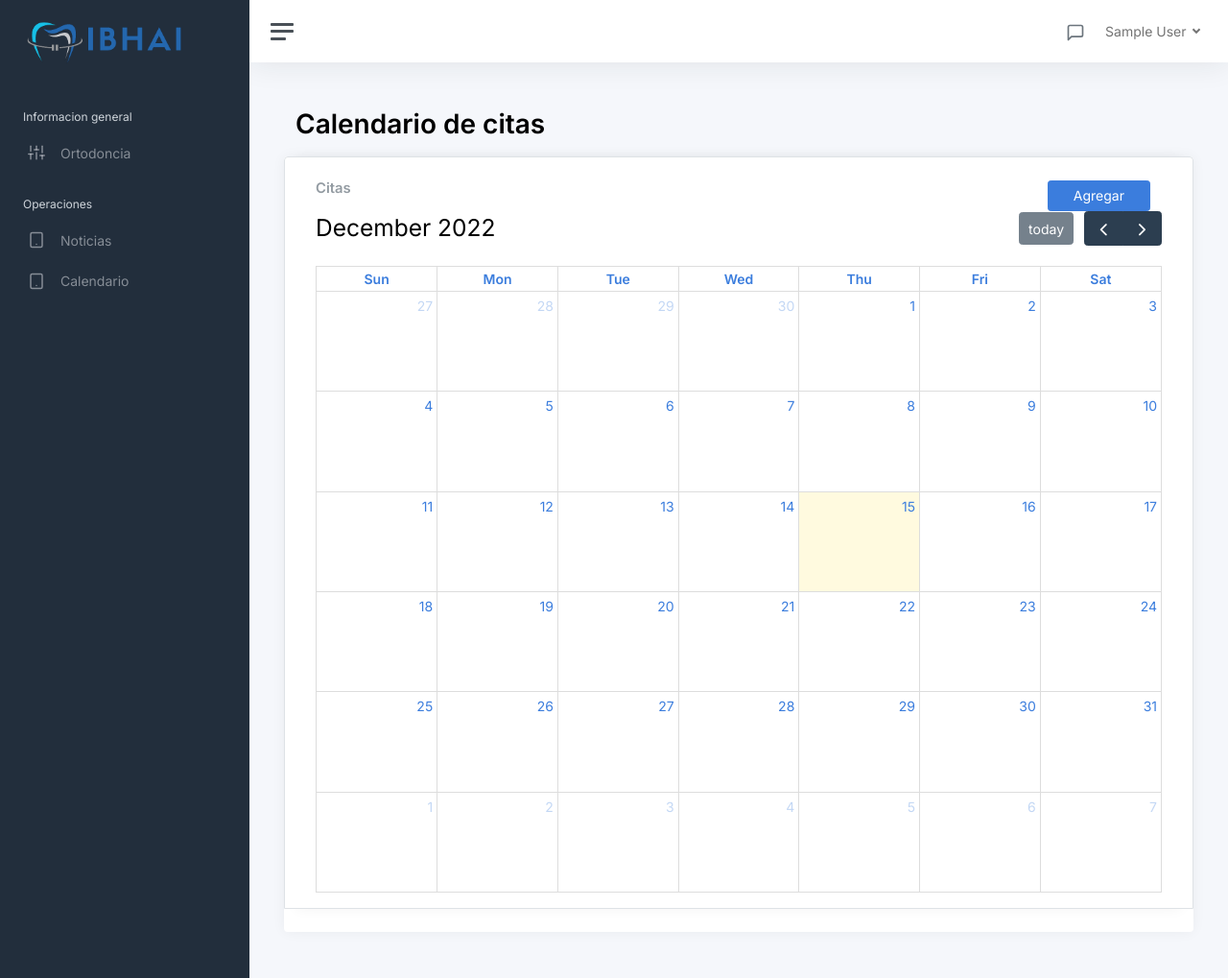
After one commit to ErnestoAmayaRocha/DentistaIbhai, a PHP site: page /admin/calendario.php in a window 1280 px wide. The commit adds this page. Shown: the whole page at 96% size. Run offline with PHP 8.4, Linux system fonts and the light colour scheme; the visitor is signed in with stand-in values (Sample User, id 1); lists and menus that the app fills with data are empty; some libraries are stand-ins or nearby versions.

Commit message:
calendario

```diff
--- /dev/null
+++ b/admin/calendario.php
@@ -0,0 +1,88 @@
+<?php
+
+include('./db/session-validate.php');
+
+?>
+
+<!DOCTYPE html>
+<html lang="en">
+
+<head>
+    <meta charset="utf-8">
+    <meta http-equiv="X-UA-Compatible" content="IE=edge">
+    <meta name="viewport" content="width=device-width, initial-scale=1, shrink-to-fit=no">
+
+    <link rel="preconnect" href="https://fonts.gstatic.com">
+    <link rel="shortcut icon" href="../assets/img/logo_DMSP.png" />
+
+<!-- calendar -->
+    <script src="https://cdn.jsdelivr.net/npm/fullcalendar@5.10.1/main.js"></script>
+    <link rel="stylesheet" href="https://cdn.jsdelivr.net/npm/fullcalendar@5.10.1/main.css">
+    <script src="https://cdn.jsdelivr.net/npm/fullcalendar@5.10.1/locales-all.js"></script>
+
+
+
+<!--  -->
+    <link rel="canonical" href="https://demo-basic.adminkit.io/" />
+
+    <title>Administración | IBHAI</title>
+
+    <link href="./assets/css/app.css" rel="stylesheet">
+    <link href="https://fonts.googleapis.com/css2?family=Inter:wght@300;400;600&display=swap" rel="stylesheet">
+</head>
+
+<body>
+
+
+<script>
+
+document.addEventListener('DOMContentLoaded', function() {
+  var calendarEl = document.getElementById('calendar');
+  var calendar = new FullCalendar.Calendar(calendarEl, {
+    initialView: 'dayGridMonth'
+  });
+  calendar.render();
+});
+
+</script>
+    <div class="wrapper">
+        <?php include './components/sidebar.php' ?>
+
+        <div class="main">
+
+            <?php include './components/navbar.php' ?>
+
+            <main class="content">
+                <div class="container-fluid p-0">
+
+                    <h1 class="h1 mb-3 fw-bolder">Calendario de citas</h1>
+
+                    <div class="row">
+
+                        <div class="card">
+                            <div class="card flex-fill">
+                                <div class="card-header row d-flex pt-4 border border-bottom border-1">
+                                    <div class="col-md-6">
+                                        <h5 class="card-title mb-0">Citas</h5>
+                                    </div>
+                                    <div class="col-md-6 row d-flex justify-content-end">
+                                        <a class="btn btn-primary col-md-3" href="#">Agregar</a>
+                                    </div>
+                                    <div id='calendar'></div>
+                                </div>
+
+                            </div>
+                        </div>
+                    </div>
+                </div>
+            </main>
+        </div>
+    </div>
+
+    <script src="./assets/js/app.js"></script>
+    <?php include('../components/swal.php') ?>
+
+
+</body>
+
+</html>
--- a/admin/components/sidebar.php
+++ b/admin/components/sidebar.php
@@ -11,21 +11,21 @@
                 Informacion general
             </li>
 
-            <li class="sidebar-item">
+          <!--   <li class="sidebar-item">
                 <a class="sidebar-link" href="bitacora.php">
                     <i class="align-middle" data-feather="sliders"></i> <span class="align-middle">Bitácora digital</span>
                 </a>
-            </li>
+            </li> -->
             <li class="sidebar-item">
-                <a class="sidebar-link" href="reportes.php">
-                    <i class="align-middle" data-feather="sliders"></i> <span class="align-middle">Reportes general</span>
+                <a class="sidebar-link" href="ortodoncia.php">
+                    <i class="align-middle" data-feather="sliders"></i> <span class="align-middle">Ortodoncia</span>
                 </a>
             </li>
-            <li class="sidebar-item">
+            <!-- <li class="sidebar-item">
                 <a class="sidebar-link" href="incidentes.php">
                     <i class="align-middle" data-feather="sliders"></i> <span class="align-middle">Incidentes</span>
                 </a>
-            </li>
+            </li> -->
 
             <li class="sidebar-header">
                 Operaciones
@@ -33,6 +33,12 @@
             <li class="sidebar-item">
                 <a class="sidebar-link" href="noticias.php">
                     <i class="align-middle" data-feather="tablet"></i> <span class="align-middle">Noticias</span>
+                </a>
+            </li>
+
+            <li class="sidebar-item">
+                <a class="sidebar-link" href="calendario.php">
+                    <i class="align-middle" data-feather="tablet"></i> <span class="align-middle">Calendario</span>
                 </a>
             </li>
             <!-- <li class="sidebar-item">
```
